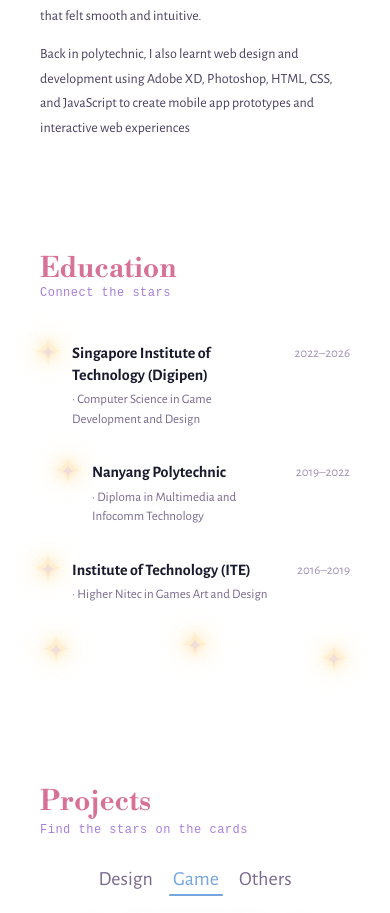
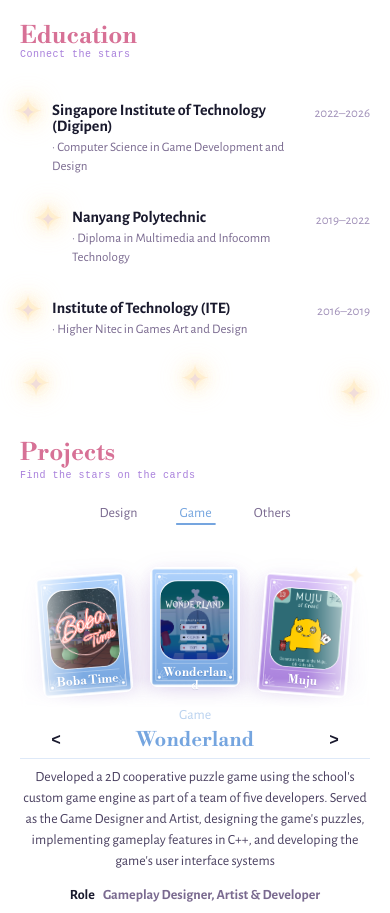
Before and after one commit to RinaFirdianaa/Portfolio, a React (Vite) app: page /images/projects/boba-time.jpg in a window 390 px wide. Shown: the part 1050-1963 px from the top of the page. Built offline with nearby package versions, Linux system fonts and the light colour scheme; a web font is replaced by a local one.

Commit message:
mobielleee

```diff
--- a/src/components/About/About.module.css
+++ b/src/components/About/About.module.css
@@ -265,7 +265,29 @@
 
 /* --- Responsive --- */
 @media (max-width: 768px) {
+  .about {
+    padding-right: 20px;
+    padding-left: 20px;
+    padding-top: 0 !important;
+    padding-bottom: 0 !important;
+  }
+
+  .sectionTitle,
+  .cardTitle {
+    font: var(--font-mobile-h2);
+  }
+
+  .cardSubtitle {
+    font: var(--font-mobile-gamemedium);
+  }
+
+  .eduSchool {
+    font: var(--font-mobile-p1);
+    font-weight: 700;
+  }
+
   .grid {
     grid-template-columns: 1fr;
+    gap: var(--space-md);
   }
 }
--- a/src/components/Experience/Experience.module.css
+++ b/src/components/Experience/Experience.module.css
@@ -116,6 +116,15 @@
 
 /* --- Responsive --- */
 @media (max-width: 768px) {
+  .experience {
+    padding-right: 20px;
+    padding-left: 20px;
+  }
+
+  .sectionTitle {
+    font: var(--font-mobile-h2);
+  }
+
   .grid {
     grid-template-columns: 1fr;
     max-width: 320px;
--- a/src/components/Projects/Projects.module.css
+++ b/src/components/Projects/Projects.module.css
@@ -1183,46 +1183,140 @@
       translateY(var(--card-y))
       rotate(var(--card-angle));
   }
+
+  .detailMeta .toolList {
+    display: grid;
+    grid-template-columns: repeat(3, max-content);
+    grid-auto-flow: row;
+    justify-content: center;
+    align-items: center;
+  }
 }
 
 @media (max-width: 640px) {
+  .projects {
+    padding-top: var(--space-xl);
+    padding-right: 20px;
+    padding-bottom: var(--space-xl);
+    padding-left: 20px;
+  }
+
+  .sectionTitle {
+    font: var(--font-mobile-h2);
+  }
+
+  .sectionSubtitle {
+    font: var(--font-mobile-gamemedium);
+    color: var(--purple-40);
+  }
+
   .header {
     align-items: center;
+    margin-bottom: 18px;
   }
 
   .categoryPicker {
-    gap: 12px;
+    gap: 34px;
+    margin-bottom: 18px;
   }
 
   .categoryButton {
-    font-size: 20px;
+    min-height: 24px;
+    font: var(--font-mobile-p2);
   }
 
   .cardArc {
-    --card-width: 124px;
+    --card-width: 90px;
+    --card-height: calc(var(--card-width) * 1.335);
+    --card-spread: calc(var(--card-width) * 1.18);
     --wheel-radius: 980px;
+    min-height: 165px;
+    padding-inline: 22px;
   }
 
   .detailIntro {
-    margin-top: 14px;
+    margin-top: 0;
+  }
+
+  .detailCategory {
+    font: var(--font-mobile-p2);
+    margin-bottom: 4px;
+  }
+
+  .detailTitle {
+    font: var(--font-mobile-h1);
+  }
+
+  .detailDescription {
+    font: var(--font-mobile-p2);
+    line-height: 1.5;
   }
 
   .projectDetails {
-    margin-top: 18px;
-    padding: 16px;
+    margin-top: 2px;
+    padding: 8px 0;
   }
 
   .detailMeta {
     flex-direction: column;
-    gap: 8px;
+    align-items: center;
+    gap: 12px;
+    margin-top: 16px;
+  }
+
+  .detailMeta span {
+    align-items: center;
+    font: var(--font-mobile-p2);
+    font-weight: 700;
+  }
+
+  .detailMeta span:has(.toolList) {
+    align-items: flex-start;
+  }
+
+  .toolItem {
+    font: var(--font-mobile-p2);
+    font-weight: 700;
+  }
+
+  .detailMeta .toolList {
+    display: grid;
+    grid-template-columns: repeat(3, max-content);
+    grid-auto-flow: row;
+    justify-content: center;
+    align-items: center;
   }
 
   .infoModal {
-    padding: 20px;
+    padding: 12px;
+    height: 70vh;
+  }
+
+  .infoPageTitle {
+    font: var(--font-mobile-h1);
+    min-height: 20px;
+    display: grid;
+    place-items: center;
+    padding: 0 28px;
+    margin-bottom: 12px;
+  }
+
+  .infoClose {
+    top: 12px;
+    right: 12px;
+    width: 20px;
+    height: 20px;
+  }
+
+  .infoClose::before,
+  .infoClose::after {
+    width: 10px;
+    height: 1.5px;
   }
 
   .infoBody {
     grid-template-columns: 1fr;
+    min-height: 0;
   }
 
   .infoImageCarousel,
@@ -1231,4 +1325,10 @@
     max-width: 100%;
   }
 
+  .infoImageCard,
+  .infoVideoCard,
+  .infoModelCard {
+    border: 2px solid #ff3b30;
+  }
+
 }
--- a/src/components/Skills/Skills.module.css
+++ b/src/components/Skills/Skills.module.css
@@ -383,6 +383,20 @@
 
 /* --- Responsive --- */
 @media (max-width: 600px) {
+  .skills {
+    padding-right: 20px;
+    padding-left: 20px;
+  }
+
+  .sectionTitle {
+    font: var(--font-mobile-h2);
+  }
+
+  .subtitle {
+    font: var(--font-mobile-gamemedium);
+    color: var(--purple-40);
+  }
+
   .universe {
     --bubble-side-gutter: 44px;
     min-height: 620px;
--- a/src/styles/global.css
+++ b/src/styles/global.css
@@ -55,8 +55,10 @@
   /* mobile */
   --font-mobile-h1: 800 clamp(20px, 6vw, 16px)/1 var(--font-title);
   --font-mobile-h2: 800 clamp(24px, 6vw, 20px)/1 var(--font-title);
+  --font-mobile-h3: 800 clamp(16px, 6vw, 12px)/1 var(--font-title);
   --font-mobile-p1: 400 clamp(16px, 6vw, 12px)/1 var(--font-body);
   --font-mobile-p2: 400 clamp(14px, 6vw, 12px)/1 var(--font-body);
+  --font-mobile-gamemedium: clamp(10px, 2vw, 8px)/1.4 var(--font-game);
 
 
   /* Navigation */
@@ -162,6 +164,7 @@
   box-sizing: border-box;
   margin: 0;
   padding: 0;
+  -webkit-tap-highlight-color: transparent;
 }
 
 html {
```
